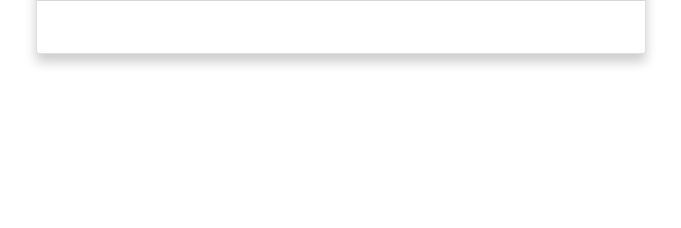
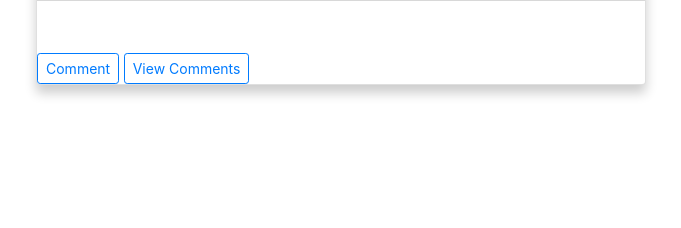
Before and after one commit to kd-kinuthiadavid/CONSPIRE, a Django app: template my_conspire/templates/single_article.html in a window 1280 px wide. Shown: the part 168-396 px from the top of the page, without its empty margins (299-980 px from the left). Run offline with Django 3.2, Linux system fonts and the light colour scheme; the template is opened without the code that fills it, so the values that code supplies are empty; some libraries are stand-ins or nearby versions.

Commit message:
edit single-article, add buttons for comments

```diff
--- a/my_conspire/templates/single_article.html
+++ b/my_conspire/templates/single_article.html
@@ -19,6 +19,10 @@
                   <h5 class="card-title">{{ article.title}}</h5>
                     <small class="card-text">{{ article.content}}</small>
                   </div>
+                    <div>
+                    <a href="{% url 'new-comment' %}"><button type="button" class="btn btn-outline-primary btn-sm">Comment</button></a>
+                    <a href="{% url 'comment_for_specific_articles' article_id=article.id %}"><button type="button" class="btn btn-outline-primary btn-sm">View Comments</button></a>
+                    </div>
                 </div>
             </div>
             <div class="col-md-3"></div>
```
